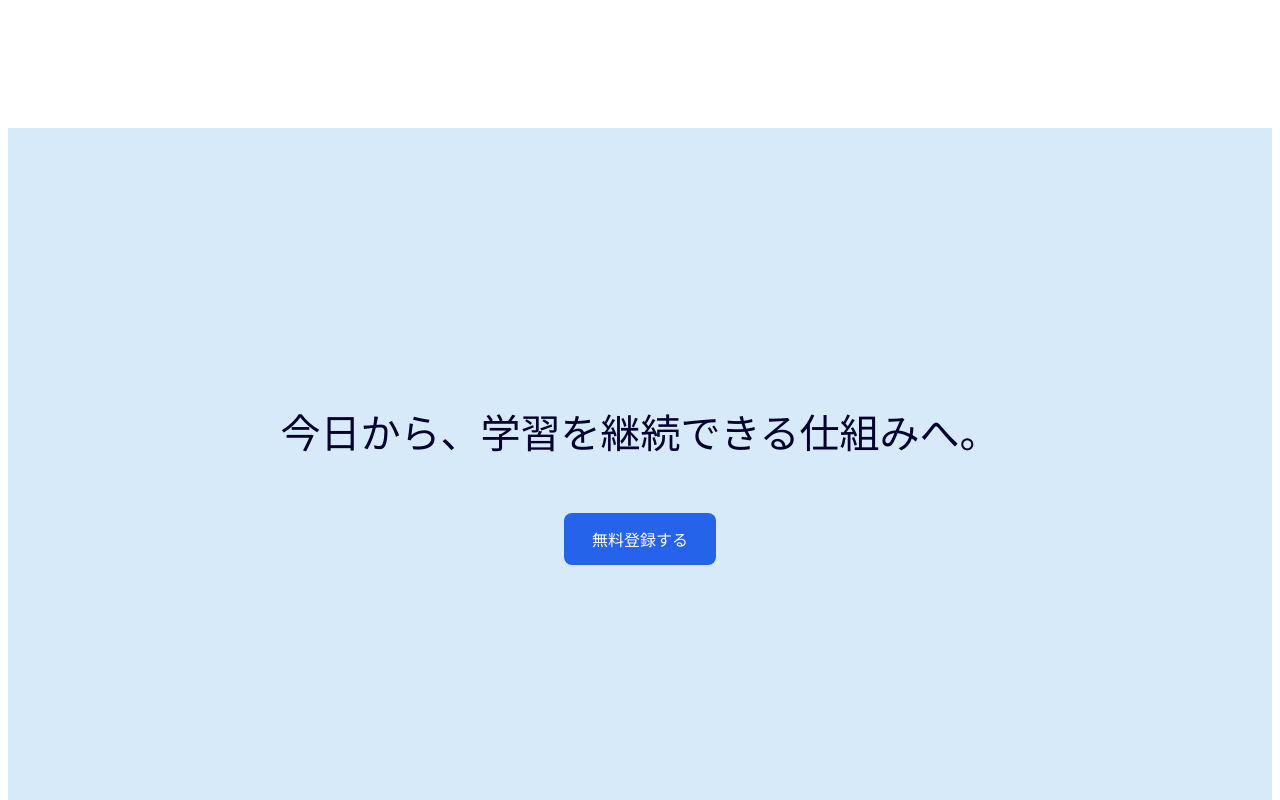
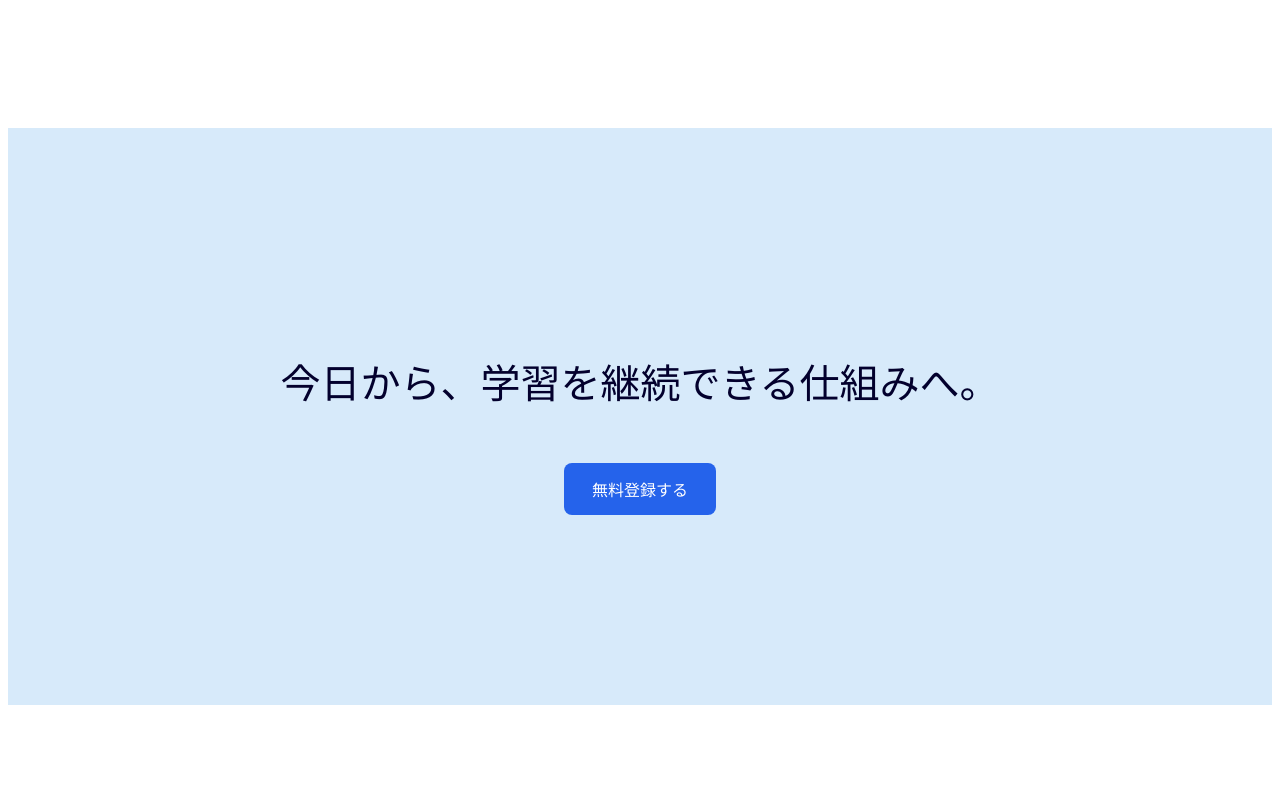
Before and after one commit to Dai-Y0513/portfolio, a plain HTML site: page index.html in a window 1280 px wide. Shown: the part 3620-4420 px from the top of the page. Drawn offline with Linux system fonts and the light colour scheme.

Commit message:
CTA編集

```diff
--- a/style.CSS
+++ b/style.CSS
@@ -184,8 +184,8 @@ h2 {
 .cta {
   text-align: center;
   margin-top: 150px;
-  margin-bottom: 150px;
-  padding: 200px;
+  margin-bottom: 100px;
+  padding: 150px;
   background-color: rgb(215, 234, 250);
 }
 
```
